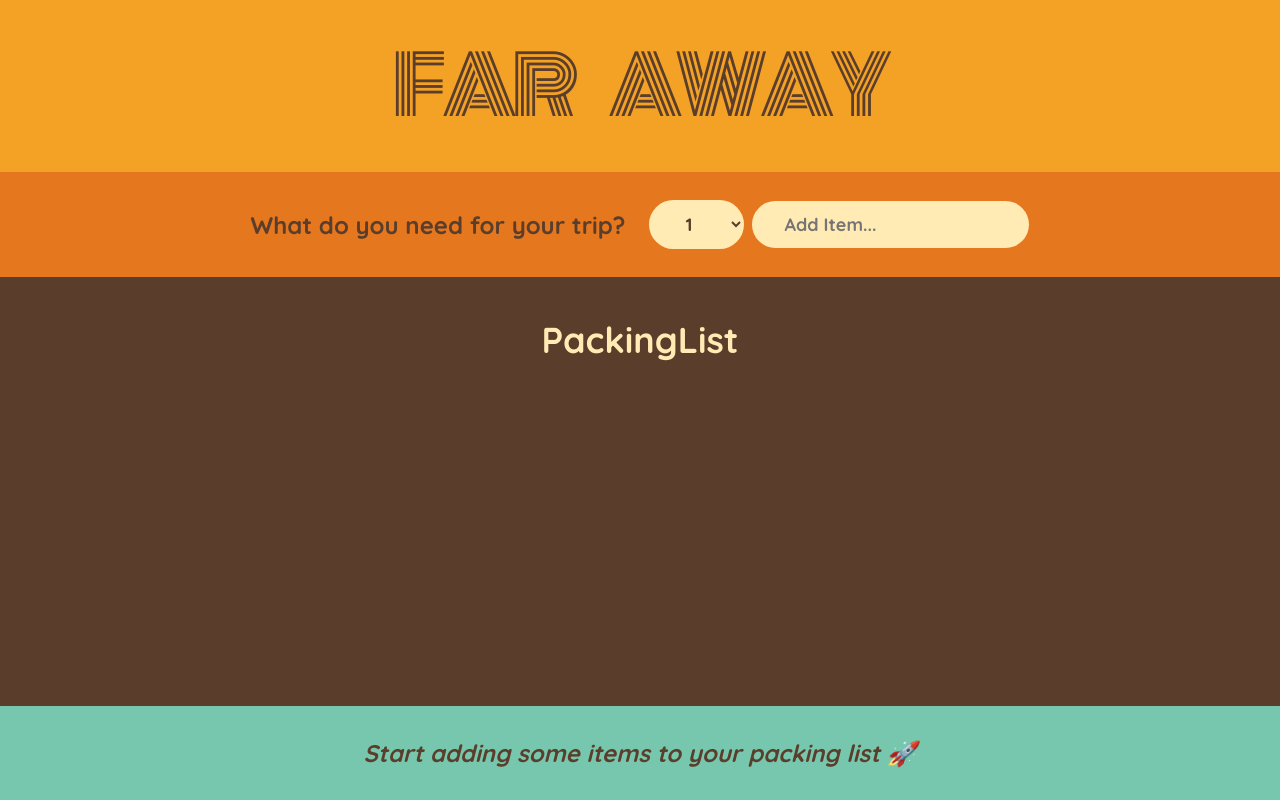
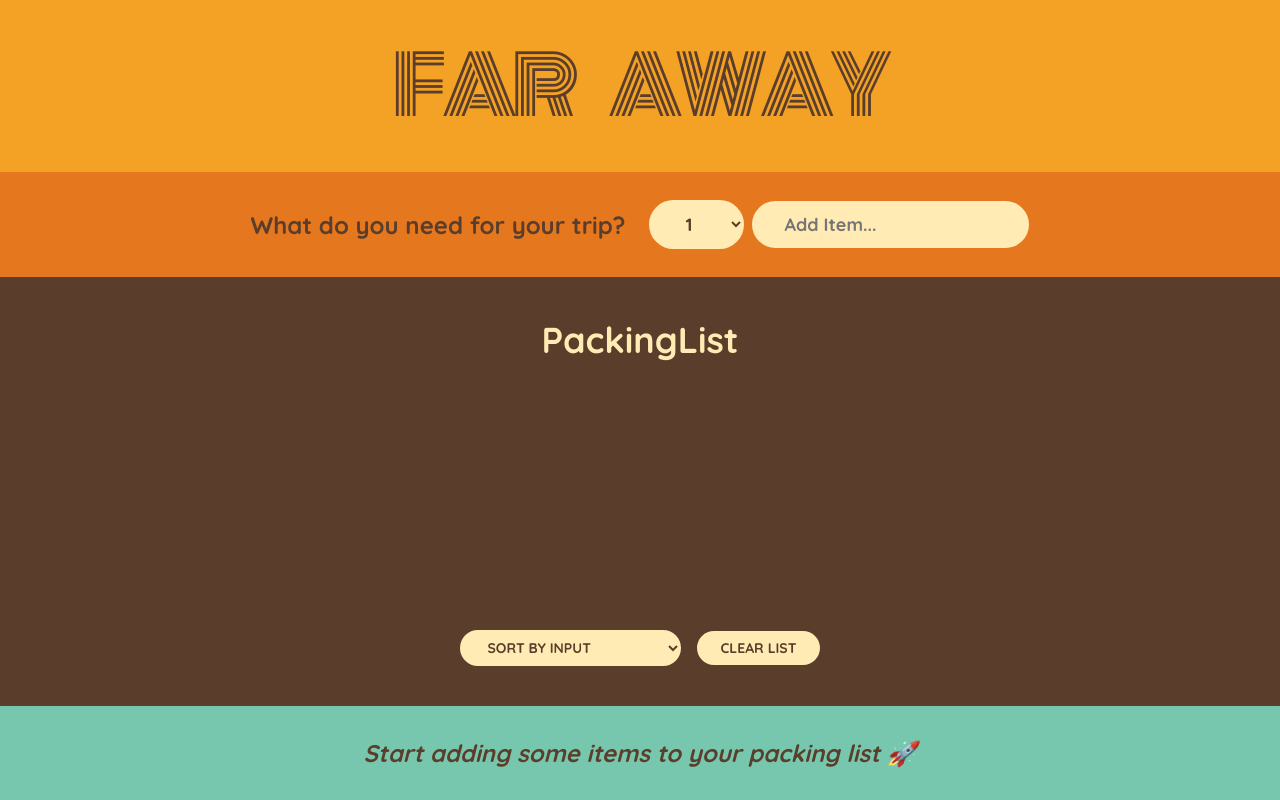
Before and after one commit to codedhola/react-ivity, a React (Vite) app: page / in a window 1280 px wide. Built offline with nearby package versions, Linux system fonts and the light colour scheme.

Commit message:
feat: Added sorting and Clear list functionality

```diff
--- a/src/App.jsx
+++ b/src/App.jsx
@@ -24,6 +24,11 @@ function App() {
     setItems((items) => items.filter((item) => item.id !== itemId));
   }
 
+  function handleClearList() {
+    const confirm = window.confirm("Are you sure you want to Clear you list?");
+    if (confirm) setItems([]);
+  }
+
   return (
     <div className="app">
       <Logo />
@@ -32,6 +37,7 @@ function App() {
         items={items}
         onDeleteItem={handleDeleteItem}
         onToggleItem={handleToggleItem}
+        onClearList={handleClearList}
       />
       <Stats items={items} />
     </div>
--- a/src/Form.jsx
+++ b/src/Form.jsx
@@ -15,7 +15,6 @@ const Form = ({ onAddItems }) => {
     onAddItems(newItem);
     setDescription("");
     setSelector(1);
-    console.log(newItem);
   }
 
   return (
--- a/src/PackingList.jsx
+++ b/src/PackingList.jsx
@@ -1,12 +1,28 @@
-import React from "react";
+import React, { useState } from "react";
 import Items from "./Items";
 
-const PackingList = ({ items, onDeleteItem, onToggleItem }) => {
+const PackingList = ({ items, onDeleteItem, onToggleItem, onClearList }) => {
+  const [sortBy, setSortBy] = useState("input");
+
+  let sortedItems;
+
+  if (sortBy === "input") sortedItems = items;
+
+  if (sortBy === "description")
+    sortedItems = items
+      .slice()
+      .sort((a, b) => a.description.localeCompare(b.description));
+
+  if (sortBy === "packed")
+    sortedItems = items
+      .slice()
+      .sort((a, b) => Number(a.packed) - Number(b.packed));
+
   return (
     <div className="list">
       <h2>PackingList</h2>
       <ul>
-        {items.map((item) => (
+        {sortedItems.map((item) => (
           <Items
             item={item}
             onDeleteItem={onDeleteItem}
@@ -15,6 +31,14 @@ const PackingList = ({ items, onDeleteItem, onToggleItem }) => {
           />
         ))}
       </ul>
+      <div className="actions">
+        <select value={sortBy} onChange={(e) => setSortBy(e.target.value)}>
+          <option value="input">Sort By input</option>
+          <option value="description">Sort By Description</option>
+          <option value="packed">Sort By packed</option>
+        </select>
+        <button onClick={onClearList}>Clear List</button>
+      </div>
     </div>
   );
 };
```
